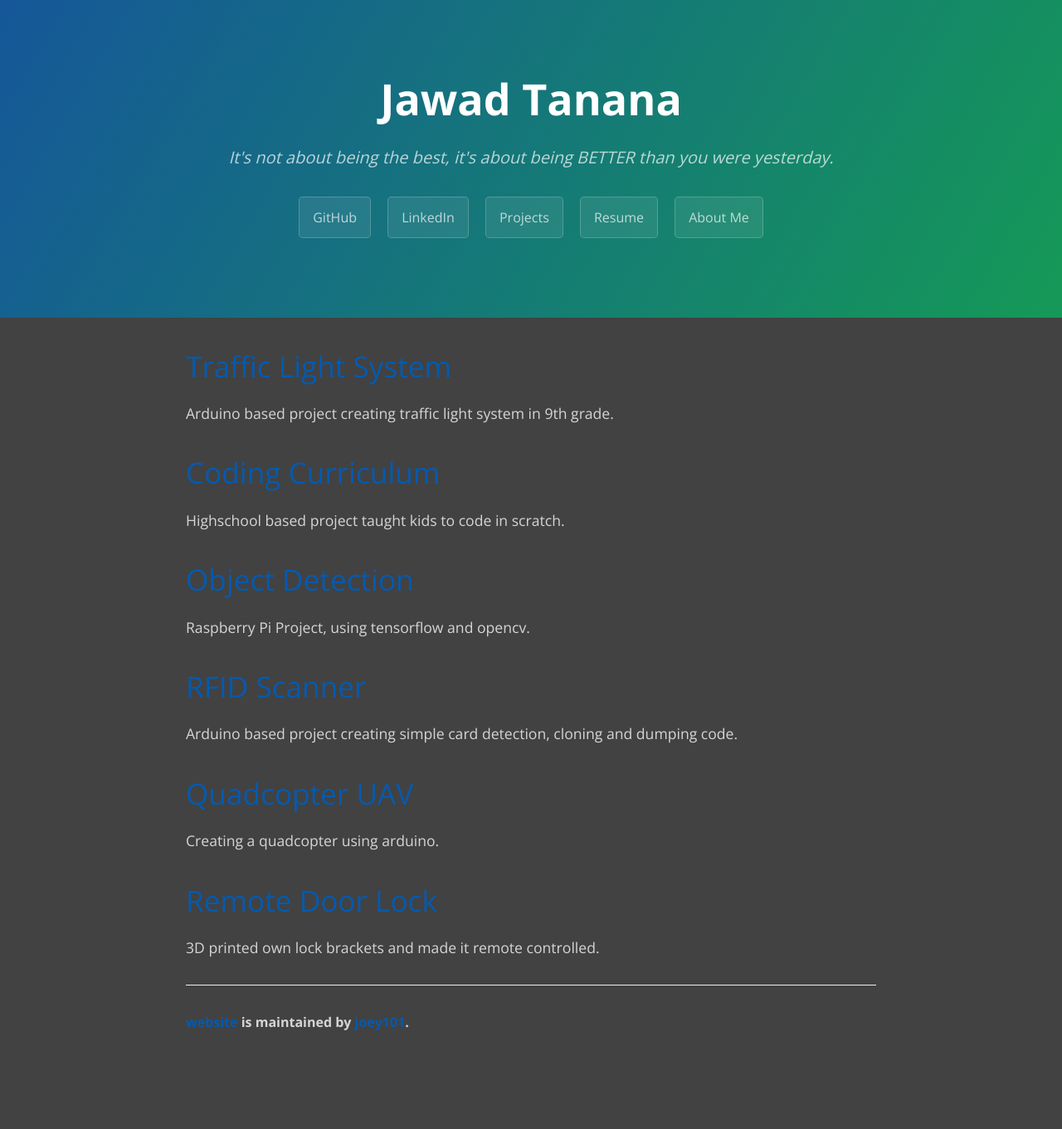
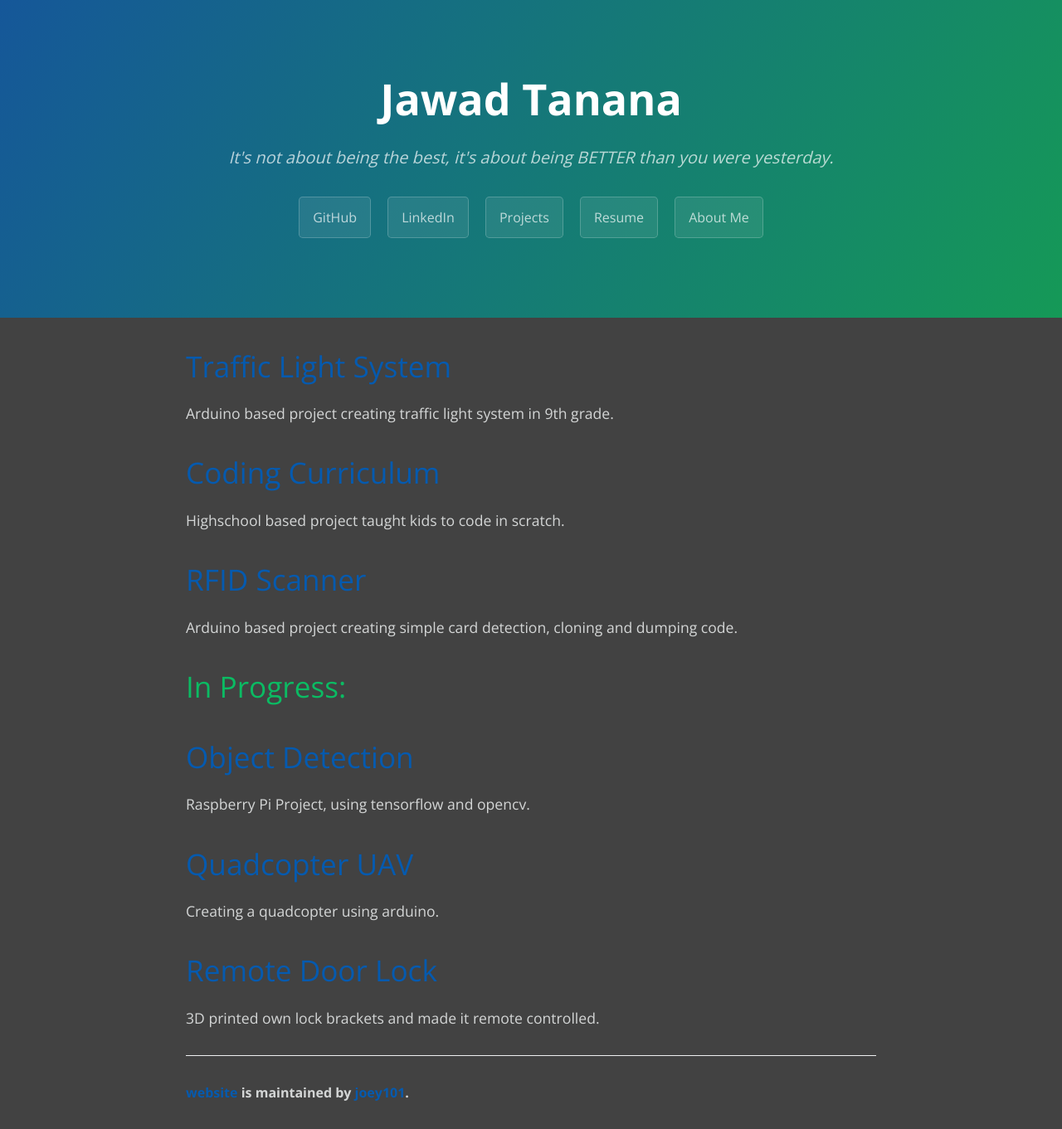
Before and after one commit to joey101/website, a Jekyll site: the page built from index.md, in a window 1280 px wide. Shown: the whole page at 83% size. Built offline with Jekyll 4.4.1, drawn with Linux system fonts in a browser that asks for light colours; before the commit the page ends 1276 px from its top, so only the background shows below that.

Commit message:
updating progress projects

```diff
--- a/index.md
+++ b/index.md
@@ -11,13 +11,15 @@ Arduino based project creating traffic light system in 9th grade.
 
 Highschool based project taught kids to code in scratch.
 
+# [RFID Scanner](/projects/rfid_scanner.html)
+
+Arduino based project creating simple card detection, cloning and dumping code.
+
+# In Progress:
+
 # [Object Detection](/projects/object_detection.html)
 
 Raspberry Pi Project, using tensorflow and opencv.
-
-# [RFID Scanner](/projects/rfid_scanner.html)
-
-Arduino based project creating simple card detection, cloning and dumping code.
 
 # [Quadcopter UAV](/projects/quadcopter.html)
 
```
